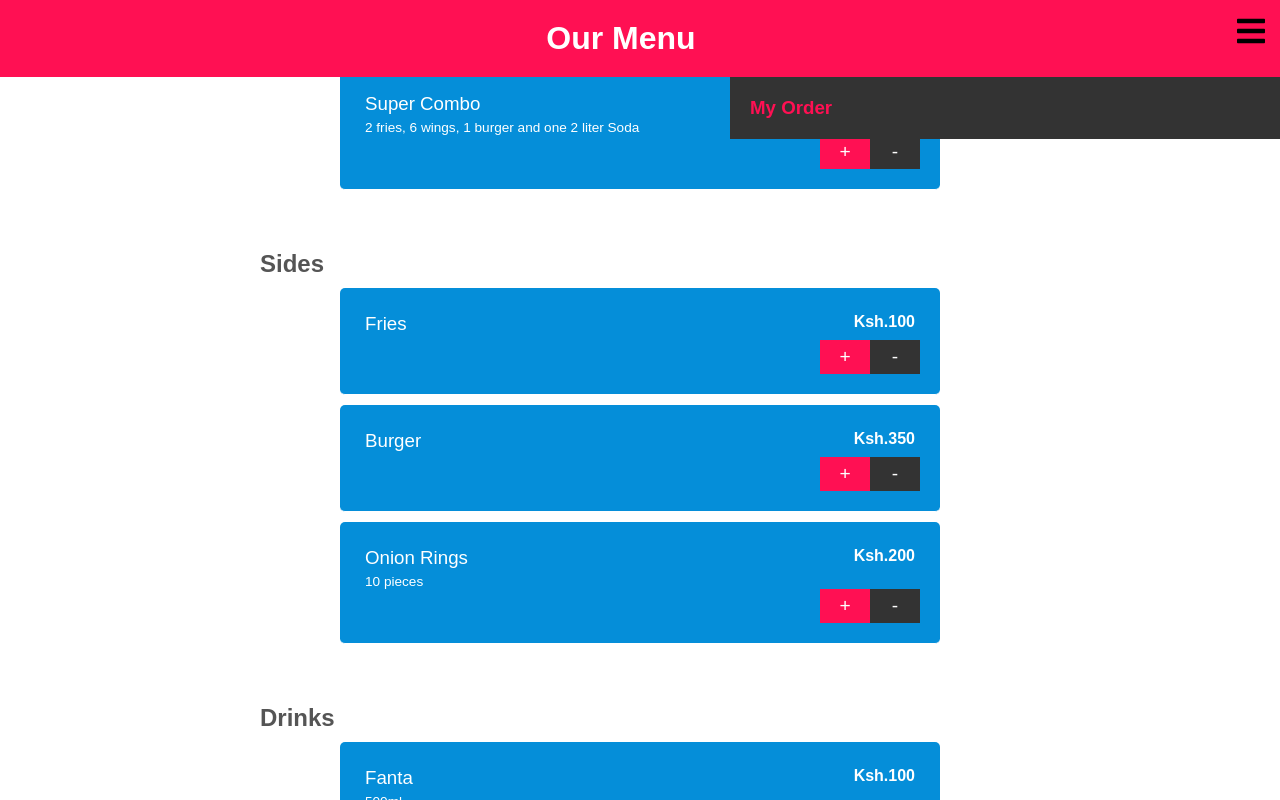
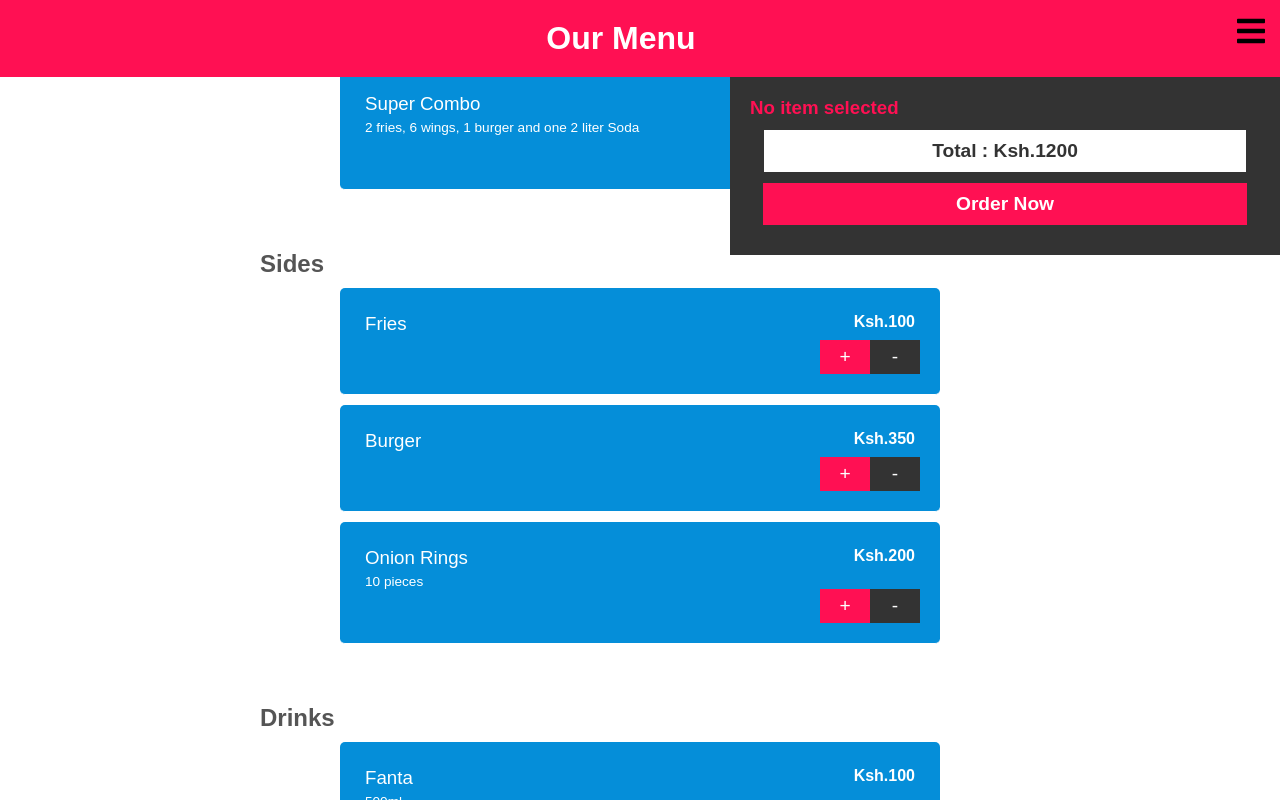
Before and after one commit to EdwinWalela/restaurant-manager, a React (Create React App) app: page / in a window 1280 px wide. Both pictures are taken after a click on the icon 1251 px from the left and 31 px from the top of the page. Shown: the top 800 px of the page. Built offline with nearby package versions, Linux system fonts and the light colour scheme.

Commit message:
order-now button style

```diff
--- a/src/App.css
+++ b/src/App.css
@@ -93,6 +93,31 @@ li{
     max-width: 550px;
 }
 
+.user-orders div{
+    width:95%;
+    margin:10px auto;
+    border:solid 1px;
+    padding:10px;
+    text-align: center;
+    background: #fff;
+    color:#333;
+    font-weight: 600;
+    font-size: 1.2em;
+}
+
+.user-orders button{
+    display: block;
+    width:95%;
+    margin:10px auto;
+    border:none;
+    padding:10px;
+    text-align: center;
+    background: #FF1053;
+    color:#fff;
+    font-weight: 600;
+    font-size: 1.2em;
+}
+
 .user-orders h3{
     color:#FF1053;
 }
--- a/src/components/UserOrders.js
+++ b/src/components/UserOrders.js
@@ -8,18 +8,25 @@ class UserOrders extends Component{
     }
 
     render(){
+        let items = this.props.items;
         return (
-            <div className="user-orders">
-                <h3>My Order</h3>
-               {this.props.items.map(item=>{
-                   return (
-                       <li>name x quantity Ksh.300</li>
-                   )
-               })}
-            </div>
+            <React.Fragment>
+                <div className="user-orders">
+                    {items.length > 0 ? <h3>My Order</h3> : <h3>No item selected</h3>}
+                    {items.map(item=>{
+                        return (
+                            <li>{item.id} x {item.quantity} </li>
+                        )
+                    })}
+                    <div>Total : Ksh.1200</div>
+                    <button>Order Now</button>
+                </div>
+
+            </React.Fragment>
         )
     }
 }
+
 
 UserOrders.propTypes = {
     items:PropTypes.shape({
```
